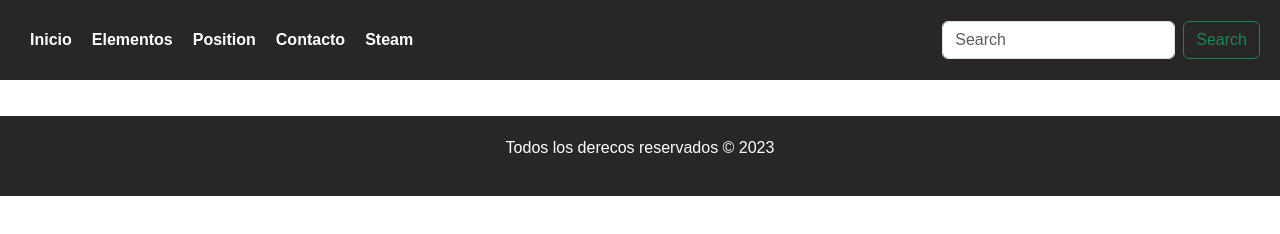
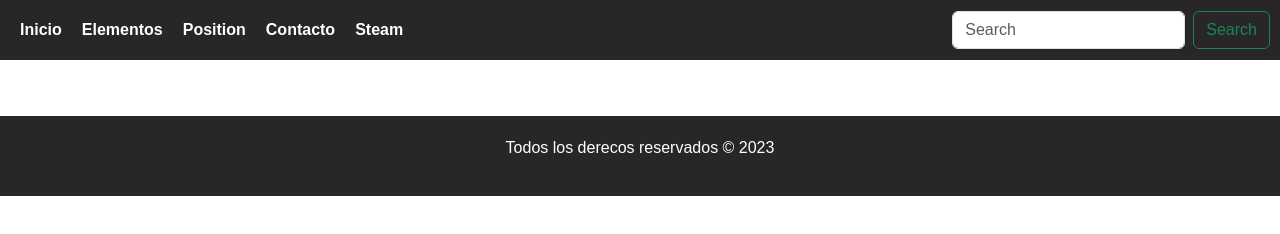
Before and after one commit to Eduhassangordillo/probando_github, a plain HTML site: page index.html in a window 1280 px wide. Drawn offline with nearby package versions, Linux system fonts and the light colour scheme.

Commit message:
fix navbar

```diff
--- a/css/styleInicio.css
+++ b/css/styleInicio.css
@@ -23,7 +23,7 @@
     align-items: center;
     list-style: none;
     background-color: rgb(40, 38, 38);
-    padding: 20px;
+    padding: 10px;
 
 }
 
@@ -45,6 +45,7 @@ footer {
     color: white;
     display: flex;
     justify-content: center;
+    align-items: center;
 
 }
 
```
